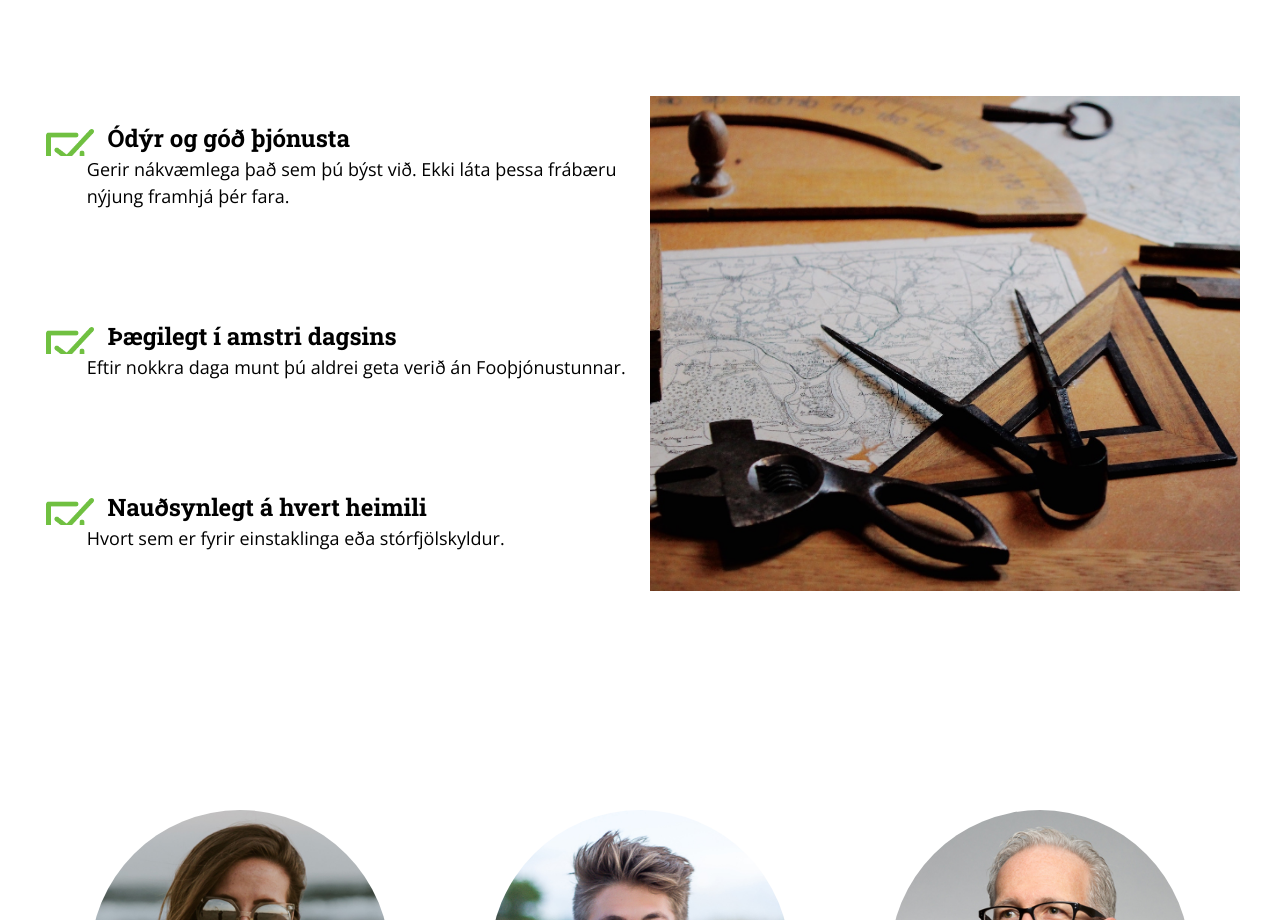
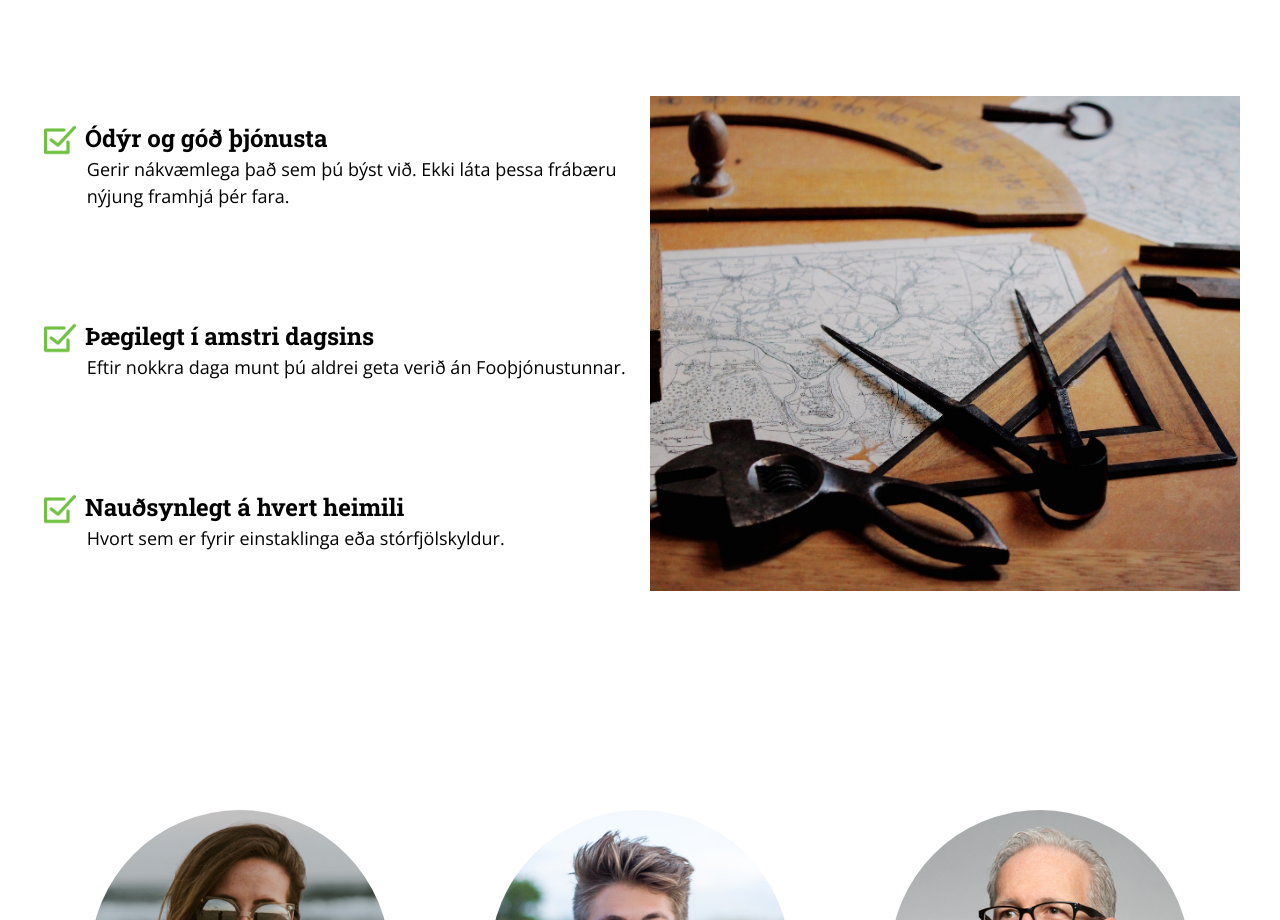
Before and after one commit to aheimdal/stora-verkefni1, a website: page index.html in a window 1280 px wide. Shown: the part 1060-1980 px from the top of the page. Drawn offline with nearby package versions, Linux system fonts and the light colour scheme.

Commit message:
laga check

```diff
--- a/styles.css
+++ b/styles.css
@@ -205,8 +205,8 @@ a.headermynd__button {
   .text__heading {
     background-image: url("check.png");
     background-repeat: no-repeat;
-    background-size: 2.5em 2.5em;
-    padding-left: 2.8125em;
+    background-size: 40px 40px;
+    padding-left: 45px;
     justify-content: flex-start;
     display: block;
     font-size: 1.5em;
```
